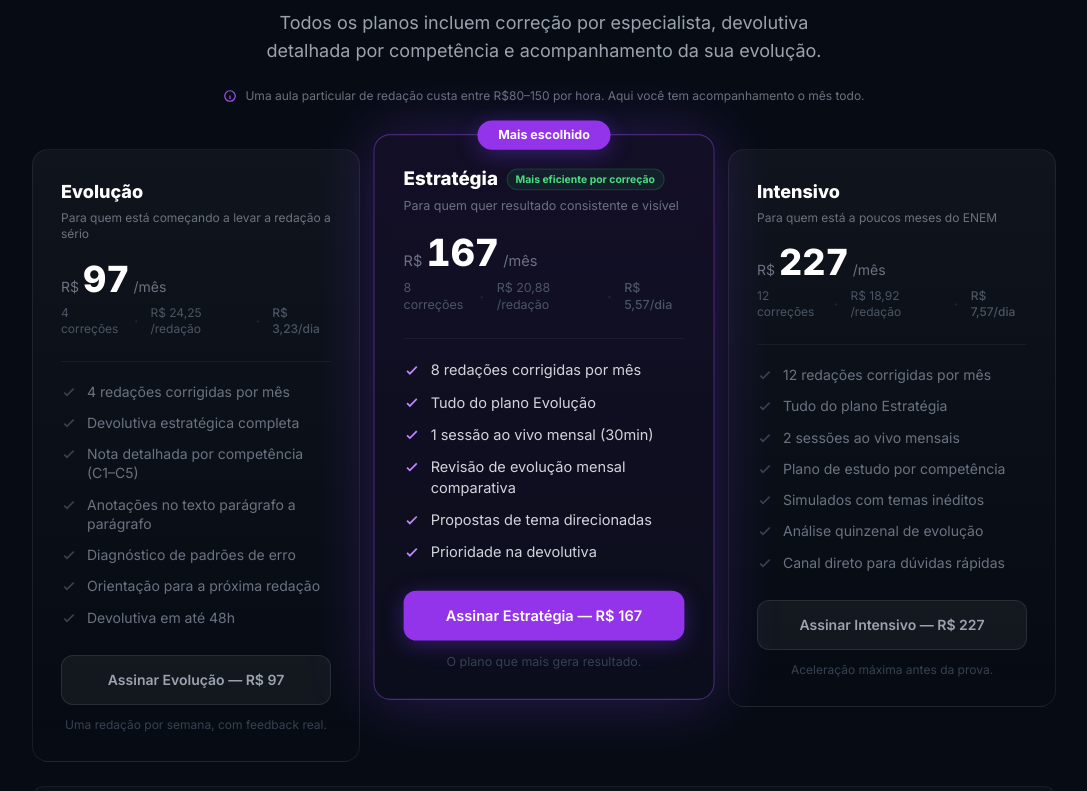
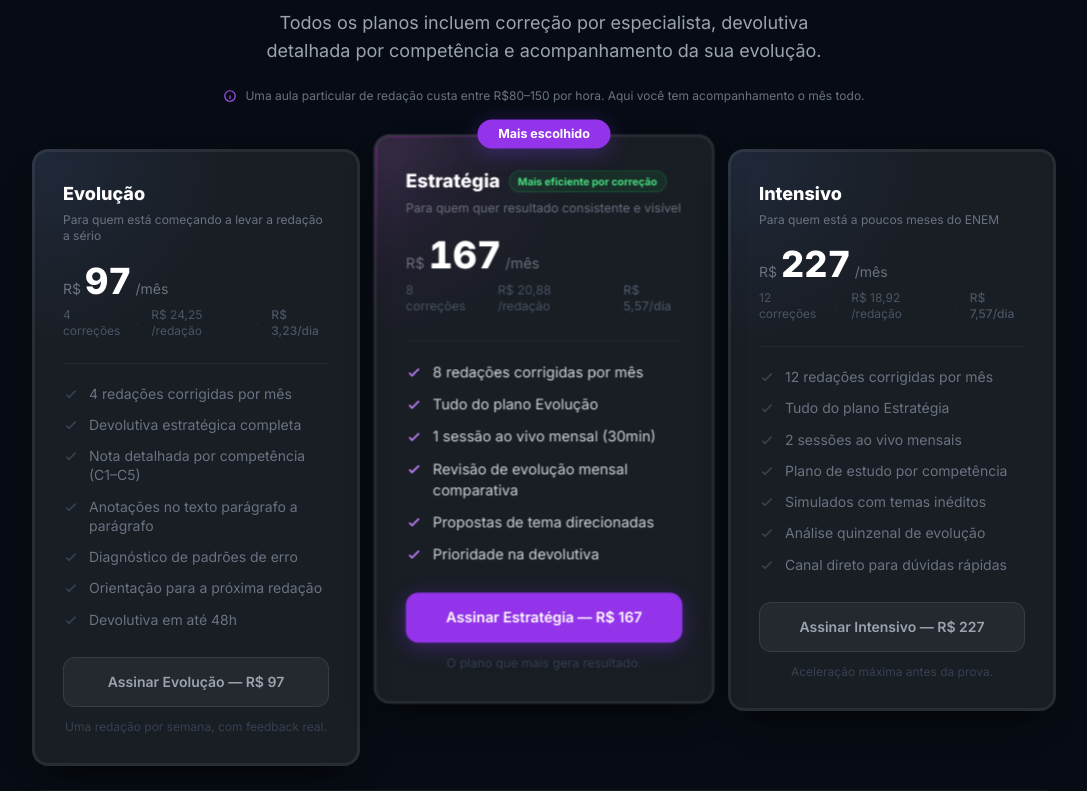
Before and after one commit to highlevelvnc/metodorevisaonew, a Next.js app: page / in a window 1280 px wide. Shown: the part 6846-7637 px from the top of the page, without its empty margins (96-1183 px from the left). Built offline with nearby package versions, Linux system fonts and the light colour scheme.

Commit message:
fix att4

```diff
--- a/src/components/sections/Planos.tsx
+++ b/src/components/sections/Planos.tsx
@@ -1,5 +1,6 @@
 'use client'
 import { LandingCheckoutButton } from '@/components/LandingCheckoutButton'
+import { GlowCard } from '@/components/ui/spotlight-card'
 
 const planos = [
   {
@@ -105,20 +106,24 @@
           {planos.map((p) => (
             <div
               key={p.name}
-              className={`relative flex flex-col rounded-2xl border transition-all duration-300 ${
-                p.popular
-                  ? 'border-purple-500/40 shadow-glow-purple bg-gradient-to-b from-purple-600/[0.09] to-purple-700/[0.04] lg:scale-[1.04] lg:-translate-y-1 z-10'
-                  : 'border-white/[0.07] bg-gradient-to-b from-white/[0.04] to-transparent hover:border-white/[0.12]'
+              className={`relative transition-all duration-300 ${
+                p.popular ? 'lg:scale-[1.04] lg:-translate-y-1 z-10' : ''
               }`}
             >
+              {/* Popular badge — floats above the GlowCard */}
               {p.popular && (
-                <div className="absolute -top-3.5 inset-x-0 flex justify-center">
+                <div className="absolute -top-3.5 inset-x-0 flex justify-center z-20">
                   <span className="bg-purple-600 text-white text-xs font-bold px-5 py-1.5 rounded-full shadow-btn-primary">
                     Mais escolhido
                   </span>
                 </div>
               )}
 
+              <GlowCard
+                customSize
+                glowColor={p.popular ? 'purple' : 'blue'}
+                className="w-full flex flex-col !p-0 !gap-0 !rounded-2xl overflow-hidden"
+              >
                 <div className="p-6 sm:p-7 flex flex-col flex-1">
                   {/* Name & tagline */}
                   <div className="mb-4">
@@ -170,6 +175,7 @@
                   />
                   <p className="text-xs text-gray-700 mt-3 text-center">{p.sub}</p>
                 </div>
+              </GlowCard>
             </div>
           ))}
         </div>
--- /dev/null
+++ b/src/components/ui/spotlight-card.tsx
@@ -0,0 +1,182 @@
+'use client'
+
+import React, { useEffect, useRef, ReactNode } from 'react'
+
+// ─── Types ────────────────────────────────────────────────────────────────────
+
+interface GlowCardProps {
+  children?: ReactNode
+  className?: string
+  glowColor?: 'blue' | 'purple' | 'green' | 'red' | 'orange'
+  size?: 'sm' | 'md' | 'lg'
+  width?: string | number
+  height?: string | number
+  /** When true, ignores size prop and uses width/height or className for sizing */
+  customSize?: boolean
+}
+
+// CSSProperties extended to allow CSS custom properties (--var-name)
+type CardStyle = React.CSSProperties & { [key: string]: string | number | undefined }
+
+// ─── Config maps ─────────────────────────────────────────────────────────────
+
+const glowColorMap = {
+  blue:   { base: 220, spread: 200 },
+  purple: { base: 280, spread: 300 },
+  green:  { base: 120, spread: 200 },
+  red:    { base: 0,   spread: 200 },
+  orange: { base: 30,  spread: 200 },
+}
+
+const sizeMap = {
+  sm: 'w-48 h-64',
+  md: 'w-64 h-80',
+  lg: 'w-80 h-96',
+}
+
+// ─── Component ────────────────────────────────────────────────────────────────
+
+const GlowCard: React.FC<GlowCardProps> = ({
+  children,
+  className    = '',
+  glowColor    = 'blue',
+  size         = 'md',
+  width,
+  height,
+  customSize   = false,
+}) => {
+  const cardRef  = useRef<HTMLDivElement>(null)
+  const innerRef = useRef<HTMLDivElement>(null)
+
+  useEffect(() => {
+    const syncPointer = (e: PointerEvent) => {
+      const { clientX: x, clientY: y } = e
+      if (!cardRef.current) return
+      cardRef.current.style.setProperty('--x',  x.toFixed(2))
+      cardRef.current.style.setProperty('--xp', (x / window.innerWidth).toFixed(2))
+      cardRef.current.style.setProperty('--y',  y.toFixed(2))
+      cardRef.current.style.setProperty('--yp', (y / window.innerHeight).toFixed(2))
+    }
+    document.addEventListener('pointermove', syncPointer)
+    return () => document.removeEventListener('pointermove', syncPointer)
+  }, [])
+
+  const { base, spread } = glowColorMap[glowColor]
+
+  const getSizeClasses = (): string => (customSize ? '' : sizeMap[size])
+
+  const getInlineStyles = (): CardStyle => {
+    const s: CardStyle = {
+      '--base':           base,
+      '--spread':         spread,
+      '--radius':         '14',
+      '--border':         '3',
+      '--backdrop':       'hsl(0 0% 60% / 0.12)',
+      '--backup-border':  'var(--backdrop)',
+      '--size':           '200',
+      '--outer':          '1',
+      '--border-size':    'calc(var(--border, 2) * 1px)',
+      '--spotlight-size': 'calc(var(--size, 150) * 1px)',
+      '--hue':            'calc(var(--base) + (var(--xp, 0) * var(--spread, 0)))',
+      backgroundImage: `radial-gradient(
+        var(--spotlight-size) var(--spotlight-size) at
+        calc(var(--x, 0) * 1px)
+        calc(var(--y, 0) * 1px),
+        hsl(var(--hue, 210) calc(var(--saturation, 100) * 1%) calc(var(--lightness, 70) * 1%) / var(--bg-spot-opacity, 0.1)),
+        transparent
+      )`,
+      backgroundColor:    'var(--backdrop, transparent)',
+      backgroundSize:     'calc(100% + (2 * var(--border-size))) calc(100% + (2 * var(--border-size)))',
+      backgroundPosition: '50% 50%',
+      backgroundAttachment: 'fixed',
+      border:             'var(--border-size) solid var(--backup-border)',
+      position:           'relative',
+      touchAction:        'none',
+    }
+    if (width  !== undefined) s.width  = typeof width  === 'number' ? `${width}px`  : width
+    if (height !== undefined) s.height = typeof height === 'number' ? `${height}px` : height
+    return s
+  }
+
+  // Pseudo-element styles for the glow border effect
+  const pseudoStyles = `
+    [data-glow]::before,
+    [data-glow]::after {
+      pointer-events: none;
+      content: "";
+      position: absolute;
+      inset: calc(var(--border-size) * -1);
+      border: var(--border-size) solid transparent;
+      border-radius: calc(var(--radius) * 1px);
+      background-attachment: fixed;
+      background-size: calc(100% + (2 * var(--border-size))) calc(100% + (2 * var(--border-size)));
+      background-repeat: no-repeat;
+      background-position: 50% 50%;
+      mask: linear-gradient(transparent, transparent), linear-gradient(white, white);
+      mask-clip: padding-box, border-box;
+      mask-composite: intersect;
+    }
+    [data-glow]::before {
+      background-image: radial-gradient(
+        calc(var(--spotlight-size) * 0.75) calc(var(--spotlight-size) * 0.75) at
+        calc(var(--x, 0) * 1px) calc(var(--y, 0) * 1px),
+        hsl(var(--hue, 210) calc(var(--saturation, 100) * 1%) calc(var(--lightness, 50) * 1%) / var(--border-spot-opacity, 1)),
+        transparent 100%
+      );
+      filter: brightness(2);
+    }
+    [data-glow]::after {
+      background-image: radial-gradient(
+        calc(var(--spotlight-size) * 0.5) calc(var(--spotlight-size) * 0.5) at
+        calc(var(--x, 0) * 1px) calc(var(--y, 0) * 1px),
+        hsl(0 100% 100% / var(--border-light-opacity, 1)),
+        transparent 100%
+      );
+    }
+    [data-glow] [data-glow] {
+      position: absolute;
+      inset: 0;
+      will-change: filter;
+      opacity: var(--outer, 1);
+      border-radius: calc(var(--radius) * 1px);
+      border-width: calc(var(--border-size) * 20);
+      filter: blur(calc(var(--border-size) * 10));
+      background: none;
+      pointer-events: none;
+      border: none;
+    }
+    [data-glow] > [data-glow]::before {
+      inset: -10px;
+      border-width: 10px;
+    }
+  `
+
+  return (
+    <>
+      <style dangerouslySetInnerHTML={{ __html: pseudoStyles }} />
+      <div
+        ref={cardRef}
+        data-glow
+        style={getInlineStyles()}
+        className={`
+          ${getSizeClasses()}
+          ${!customSize ? 'aspect-[3/4]' : ''}
+          rounded-2xl
+          relative
+          grid
+          grid-rows-[1fr_auto]
+          shadow-[0_1rem_2rem_-1rem_black]
+          p-4
+          gap-4
+          backdrop-blur-[5px]
+          ${className}
+        `}
+      >
+        <div ref={innerRef} data-glow />
+        {children}
+      </div>
+    </>
+  )
+}
+
+export { GlowCard }
```
Lines whose indentation alone changed are shown as unchanged.
